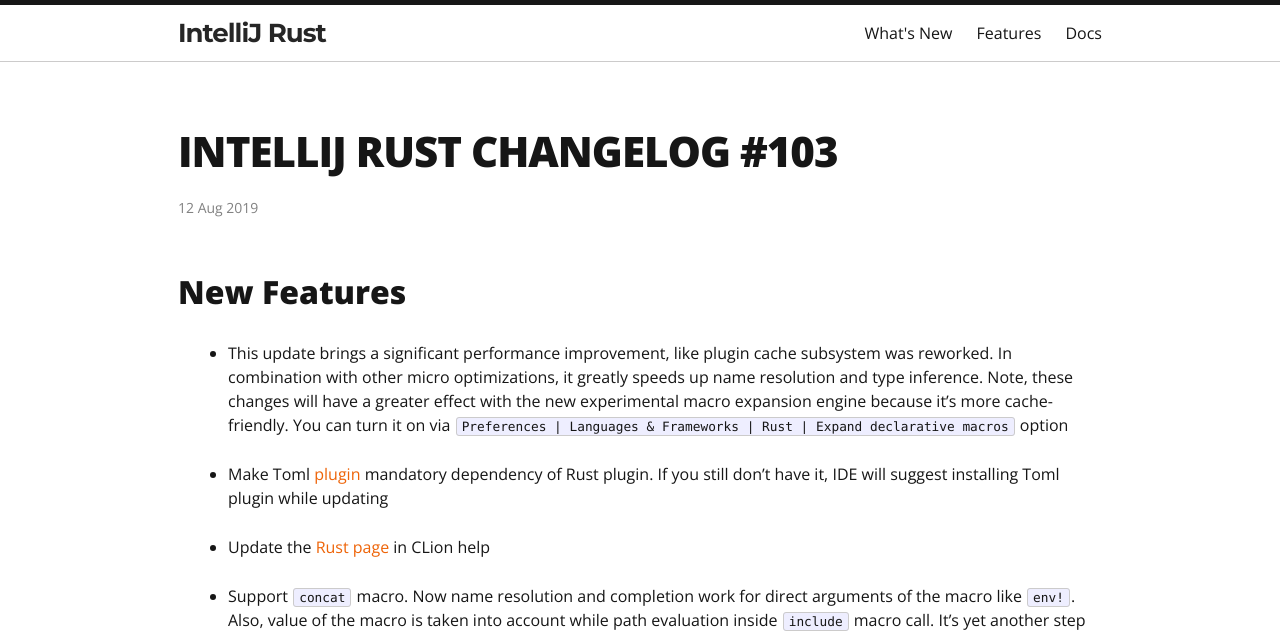
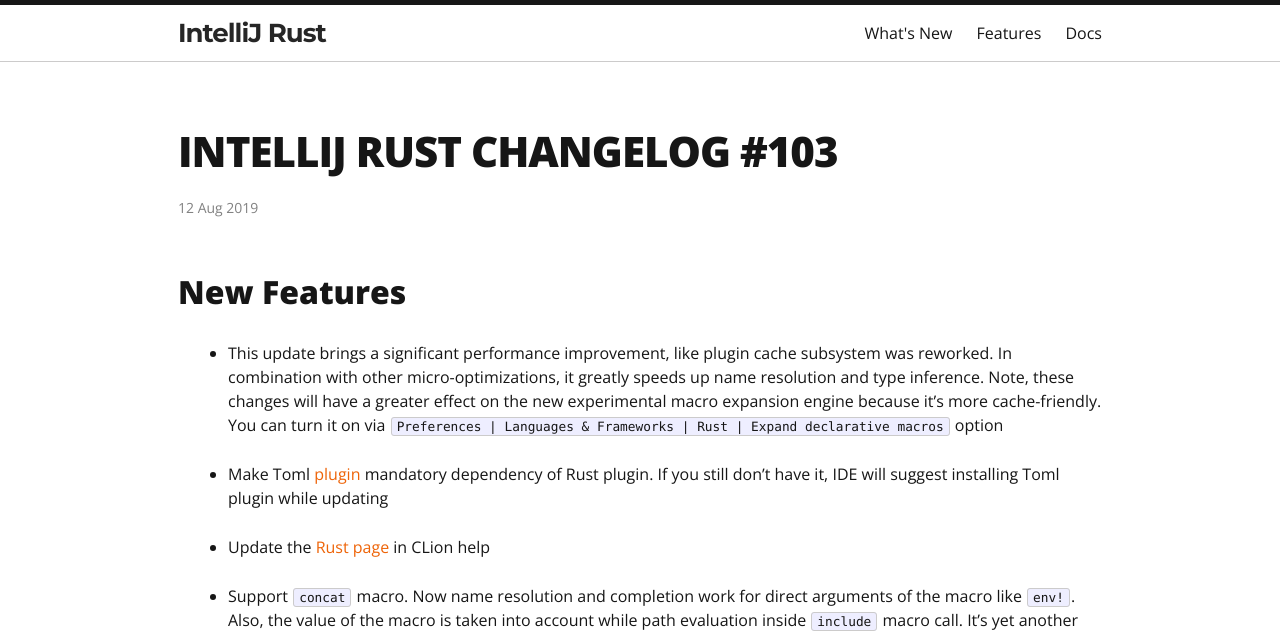
Before and after one commit to intellij-rust/intellij-rust.github.io, a Jekyll site: the page built from _posts/2019-08-12-changelog-103.markdown, in a window 1280 px wide and 900 px high, cut to the strip 0-632 px from the top of the window. Built offline with Jekyll 4.4.1, drawn with Linux system fonts in a browser that asks for light colours; nearby versions of some CDN libraries; some web fonts are replaced.

Commit message:
Fix spelling and grammar errors

```diff
--- a/_posts/2019-05-23-changelog-98.markdown
+++ b/_posts/2019-05-23-changelog-98.markdown
@@ -49,7 +49,7 @@
 
 <!-- https://github.com/intellij-rust/intellij-rust/pull/3826 -->
 * Notify a user when a file is not included in the project structure.
-It should simplify to find out the reason why common IDE features (e.g. name resolution, completion, etc) don't work properly in the file (by [@Kobzol])
+It should simplify to find out the reason why common IDE features (e.g., name resolution, completion, etc.) don't work properly in the file (by [@Kobzol])
 
 <!-- https://github.com/intellij-rust/intellij-rust/pull/3778 -->
 * Add `Flatten use statements` intention [gif](https://user-images.githubusercontent.com/4854600/58247063-687f8c80-7d61-11e9-9217-fbd1d1c4d498.gif) (by [@mibac138])
@@ -91,7 +91,7 @@
   * Use proper rules of [match ergonomics](https://github.com/rust-lang/rfcs/blob/master/text/2005-match-ergonomics.md) to correctly infer types of variable bindings in all cases (previously not all rules were supported)
 
 * Provides navigation links from backtrace to project sources for crates with 2018 edition.
-This feature has been working for 2015 edition crates for long time but was broken for 2018 edition
+This feature has been working for 2015 edition crates for a long time but was broken for 2018 edition
 
 * Highlight `const` and `static` items properly
 
--- a/_posts/2019-07-22-changelog-102.markdown
+++ b/_posts/2019-07-22-changelog-102.markdown
@@ -80,7 +80,7 @@
 * Correctly process doc tests results while test running
 
 <!-- https://github.com/intellij-rust/intellij-rust/pull/4099 -->
-* Expand macros properly if it produces new macro definition. It should support new implementation of `iterator` macros in nightly stdlib.
+* Expand macros properly if it produces new macro definition. It should support the new implementation of `iterator` macros in nightly stdlib.
 Note, it works only when an invocation of the new macro is at least on the same expansion step (or deeper) in term of macro expansion engine
 
 <!-- https://github.com/intellij-rust/intellij-rust/pull/4119 -->
--- a/_posts/2019-08-12-changelog-103.markdown
+++ b/_posts/2019-08-12-changelog-103.markdown
@@ -14,8 +14,8 @@
 <!-- https://github.com/intellij-rust/intellij-rust/pull/4181 -->
 <!-- https://github.com/intellij-rust/intellij-rust/pull/4179 -->
 * This update brings a significant performance improvement, like plugin cache subsystem was reworked.
-In combination with other micro optimizations, it greatly speeds up name resolution and type inference.
-Note, these changes will have a greater effect with the new experimental macro expansion engine because it's more cache-friendly.
+In combination with other micro-optimizations, it greatly speeds up name resolution and type inference.
+Note, these changes will have a greater effect on the new experimental macro expansion engine because it's more cache-friendly.
 You can turn it on via `Preferences | Languages & Frameworks | Rust | Expand declarative macros` option
 
 <!-- https://github.com/intellij-rust/intellij-rust/pull/4121 -->
@@ -25,7 +25,7 @@
 * Update the [Rust page](https://www.jetbrains.com/help/clion/rust-support.html) in CLion help
 
 <!-- https://github.com/intellij-rust/intellij-rust/pull/4194 -->
-* Support `concat` macro. Now name resolution and completion work for direct arguments of the macro like `env!`. Also, value of the macro is taken into account while path evaluation inside `include` macro call.
+* Support `concat` macro. Now name resolution and completion work for direct arguments of the macro like `env!`. Also, the value of the macro is taken into account while path evaluation inside `include` macro call.
 It's yet another step to support code included via macro call like `include!(concat!(env!("OUT_DIR"), "/bindings.rs"))`
 <img class="gif" data-wait="true" data-scope="gif-scope" width="80%"
      src="https://user-images.githubusercontent.com/2539310/62867640-6d2e5e00-bd1c-11e9-8349-1839d0e518fd.png"
--- a/_posts/2019-09-09-changelog-105.markdown
+++ b/_posts/2019-09-09-changelog-105.markdown
@@ -44,9 +44,9 @@
 
 <!-- https://github.com/intellij-rust/intellij-rust/pull/4139 -->
 * Show stdout for successful tests. Previously, test output was shown only for failed tests because of [lack](https://github.com/rust-lang/rust/issues/54669) of the corresponding support in `libtest`.
-Note, at this moment it works only with nightly toolchain because
+Note, at this moment it only works with the nightly toolchain because
 the implementation is based on `--show-output` flag introduced [recently](https://github.com/rust-lang/rust/pull/62600)
-and available only in nightly compiler for now (by [@emmericp])
+and available only in the nightly compiler for now (by [@emmericp])
 
 ## Fixes
 
--- a/_posts/2019-09-23-changelog-106.markdown
+++ b/_posts/2019-09-23-changelog-106.markdown
@@ -5,7 +5,7 @@
 ---
 
 
-This is the last release that supports 2019.1 platform. To receive plugin updates further, please upgrade your IDE to 2019.2.
+This is the last release that supports 2019.1 platforms. To receive plugin updates further, please upgrade your IDE to 2019.2.
 
 
 ## New Features
```
Also changed, not shown: other parts of _posts/2019-05-23-changelog-98.markdown (+1 -1 lines).
